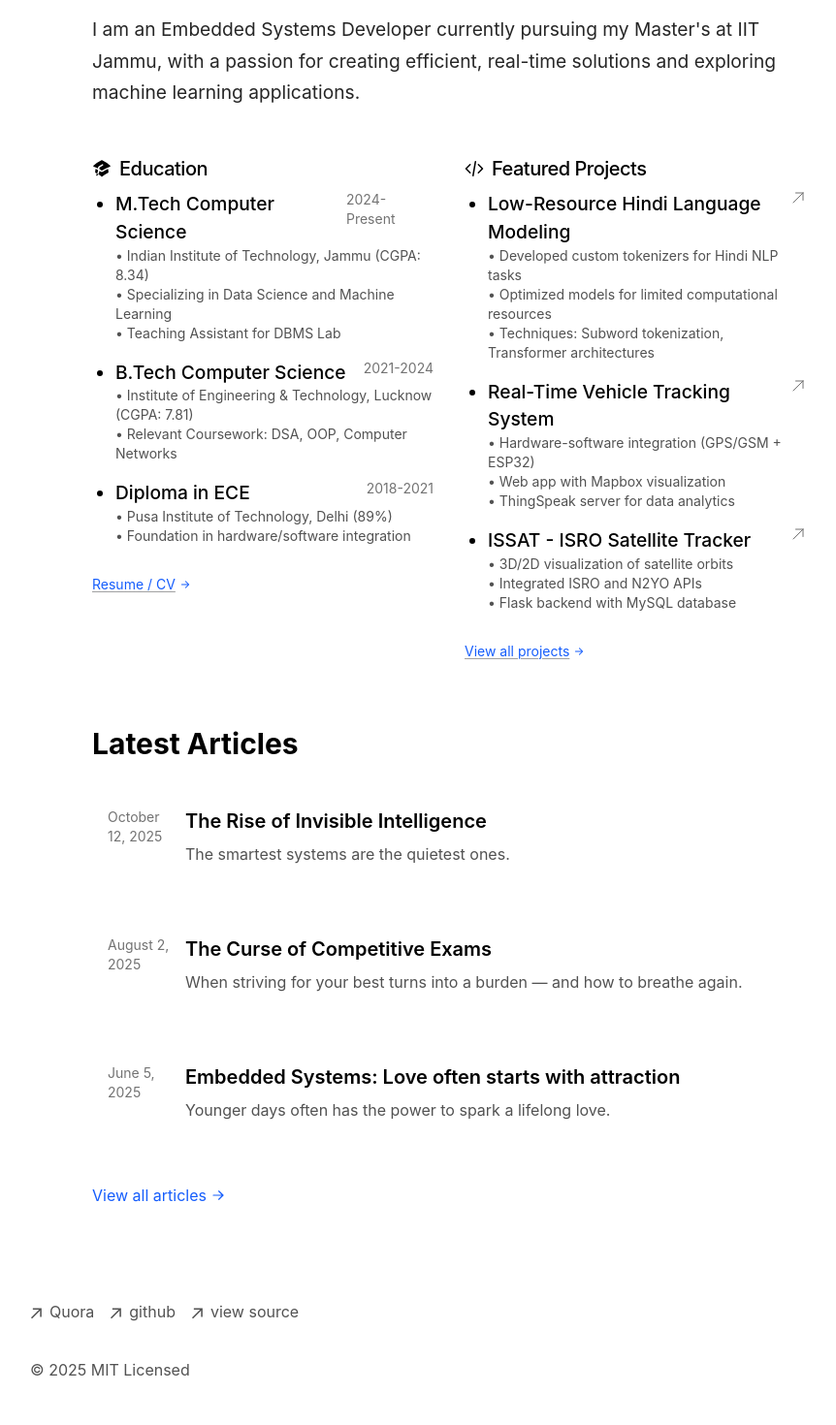
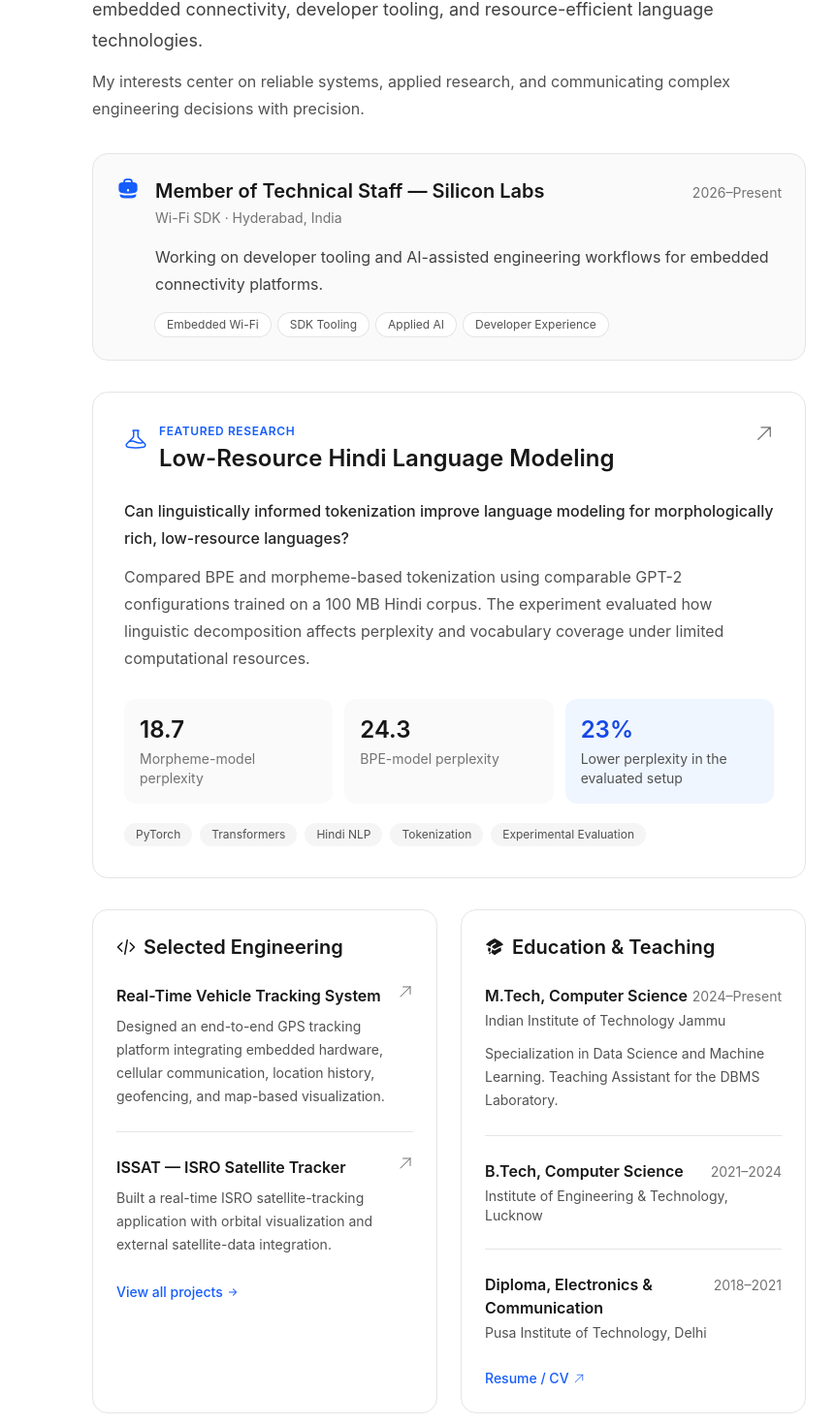
Before and after one commit to rohitkrtiwari/portfolio-web, a Next.js app: page / in a window 1280 px wide. Shown: the part 499-1969 px from the top of the page at 97% size, without its empty margins (177-1039 px from the left). Built offline with nearby package versions, Linux system fonts and the light colour scheme.

Commit message:
refactor profile page content and update dependencies in pnpm lock files

```diff
--- a/app/page.tsx
+++ b/app/page.tsx
@@ -1,7 +1,7 @@
 import { BlogPosts } from 'app/components/posts'
 import Link from 'next/link'
-import { ArrowRightIcon, CodeBracketIcon, AcademicCapIcon } from '@heroicons/react/20/solid'
-import { ArrowUpRightIcon, CodeBracketSquareIcon } from '@heroicons/react/24/outline' // Use this as GitHub icon
+import { ArrowRightIcon, CodeBracketIcon, AcademicCapIcon, BriefcaseIcon } from '@heroicons/react/20/solid'
+import { ArrowUpRightIcon, CodeBracketSquareIcon, BeakerIcon } from '@heroicons/react/24/outline' // Use this as GitHub icon
 
 
 // import { AcademicCapIcon, CodeBracketIcon, ArrowRightIcon } from '@heroicons/react/20/solid'
@@ -21,152 +21,303 @@ export default function Page() {
           </div>
 
           <h1 className="text-4xl md:text-6xl font-bold mb-2">
-            <span className="text-neutral-900 dark:text-white">Hello, I'm </span>
+            {/* <span className="text-neutral-900 dark:text-white">Hello, I'm </span> */}
             <span className="text-blue-600 dark:text-blue-400">Rohit Tiwari</span>
           </h1>
           <p className="text-xl italic text-neutral-600 dark:text-neutral-300 max-w-2xl mx-auto">
-            "Debugging code is my version of therapy—with occasional screaming."
+            "Systems Engineer and Applied ML Researcher"
           </p>
         </div>
       </div>
 
       {/* About Section */}
-      <section className="about mb-16">
-        <div className="prose dark:prose-invert max-w-none">
-          <p className="mb-6">
-            {`I am an Embedded Systems Developer currently pursuing my Master's at IIT Jammu, with a passion for creating efficient, real-time solutions and exploring machine learning applications.`}
+      <section className="about mb-20">
+        <div className="space-y-8">
+          {/* Introduction */}
+          <div className="max-w-4xl">
+            <p className="text-lg leading-8 text-neutral-700 dark:text-neutral-300">
+              I am a systems engineer and applied machine learning researcher working
+              across embedded connectivity, developer tooling, and resource-efficient
+              language technologies.
             </p>
 
-          <div className="grid md:grid-cols-2 gap-8">
-            {/* Education Column - Reverse Chronological */}
-            <div>
-              <h3 className="text-xl font-semibold mb-4 flex items-center">
-                <AcademicCapIcon className="w-5 h-5 mr-2" />
-                Education
+            <p className="mt-3 leading-7 text-neutral-600 dark:text-neutral-400">
+              My interests center on reliable systems, applied research, and
+              communicating complex engineering decisions with precision.
+            </p>
+          </div>
+
+          {/* Current role — intentionally high level */}
+          <div className="rounded-2xl border border-neutral-200 bg-neutral-50 p-6 dark:border-neutral-800 dark:bg-neutral-900/50">
+            <div className="flex flex-col gap-4 sm:flex-row sm:items-start">
+              <BriefcaseIcon className="h-6 w-6 shrink-0 text-blue-600 dark:text-blue-400" />
+
+              <div className="min-w-0 flex-1">
+                <div className="flex flex-col gap-1 sm:flex-row sm:items-baseline sm:justify-between">
+                  <h3 className="text-xl font-semibold text-neutral-900 dark:text-white">
+                    Member of Technical Staff — Silicon Labs
                   </h3>
 
-              <ul className="space-y-4">
-                <li>
-                  <div className="flex justify-between">
-                    <strong>M.Tech Computer Science</strong>
-                    <span className="text-sm text-neutral-500">2024-Present</span>
+                  <span className="shrink-0 text-sm text-neutral-500">
+                    2026–Present
+                  </span>
                 </div>
-                  <div className="text-sm text-neutral-600 dark:text-neutral-400">
-                    • Indian Institute of Technology, Jammu (CGPA: 8.34)
-                    <br />• Specializing in Data Science and Machine Learning
-                    <br />• Teaching Assistant for DBMS Lab
+
+                <p className="mt-1 text-sm text-neutral-500">
+                  Wi-Fi SDK · Hyderabad, India
+                </p>
+
+                <p className="mt-4 max-w-3xl leading-7 text-neutral-700 dark:text-neutral-300">
+                  Working on developer tooling and AI-assisted engineering workflows
+                  for embedded connectivity platforms.
+                </p>
+
+                <div className="mt-4 flex flex-wrap gap-2">
+                  {[
+                    "Embedded Wi-Fi",
+                    "SDK Tooling",
+                    "Applied AI",
+                    "Developer Experience",
+                  ].map((area) => (
+                    <span
+                      key={area}
+                      className="rounded-full bg-white px-3 py-1 text-xs text-neutral-600 ring-1 ring-neutral-200 dark:bg-neutral-950 dark:text-neutral-300 dark:ring-neutral-800"
+                    >
+                      {area}
+                    </span>
+                  ))}
                 </div>
-                </li>
-                <li>
-                  <div className="flex justify-between">
-                    <strong>B.Tech Computer Science</strong>
-                    <span className="text-sm text-neutral-500">2021-2024</span>
               </div>
-                  <div className="text-sm text-neutral-600 dark:text-neutral-400">
-                    • Institute of Engineering & Technology, Lucknow (CGPA: 7.81)
-                    <br />• Relevant Coursework: DSA, OOP, Computer Networks
-                  </div>
-                </li>
-                <li>
-                  <div className="flex justify-between">
-                    <strong>Diploma in ECE</strong>
-                    <span className="text-sm text-neutral-500">2018-2021</span>
-                  </div>
-                  <div className="text-sm text-neutral-600 dark:text-neutral-400">
-                    • Pusa Institute of Technology, Delhi (89%)
-                    <br />• Foundation in hardware/software integration
-                  </div>
-                </li>
-              </ul>
-              <div className="mt-6">
-                <Link
-                  href="https://drive.google.com/file/d/1ik8ypcKdwgFqjrOZMNL6YA2KbkWWA3_P/view?usp=sharing"
-                  className="inline-flex items-center text-sm text-blue-600 dark:text-blue-400 hover:underline"
-                >
-                  Resume / CV
-                  <ArrowRightIcon className="w-3 h-3 ml-1" />
-                </Link>
             </div>
           </div>
 
-            {/* Projects Column - Prioritized */}
+          {/* Featured research — full width */}
+          <article className="rounded-2xl border border-neutral-200 p-6 dark:border-neutral-800 md:p-8">
+            <div className="flex items-start justify-between gap-4">
+              <div className="flex items-start gap-3">
+                <BeakerIcon className="mt-1 h-6 w-6 shrink-0 text-blue-600 dark:text-blue-400" />
+
                 <div>
-              <h3 className="text-xl font-semibold mb-4 flex items-center">
-                <CodeBracketIcon className="w-5 h-5 mr-2" />
-                Featured Projects
+                  <p className="text-xs font-semibold uppercase tracking-wider text-blue-600 dark:text-blue-400">
+                    Featured Research
+                  </p>
+
+                  <h3 className="mt-1 text-2xl font-semibold text-neutral-900 dark:text-white">
+                    Low-Resource Hindi Language Modeling
                   </h3>
+                </div>
+              </div>
 
-              <ul className="space-y-4">
-                <li>
-                  <div className="flex justify-between items-start">
-                    <strong>Low-Resource Hindi Language Modeling</strong>
               <a
                 href="https://github.com/rohitkrtiwari/Low-Resource-NLP-Indian-Language-LLMs"
                 target="_blank"
                 rel="noopener noreferrer"
-                      className="ml-2 text-neutral-500 hover:text-blue-500 transition hover:underline"
-                      aria-label="GitHub repository"
+                className="shrink-0 text-neutral-500 transition hover:text-blue-500"
+                aria-label="View Low-Resource Hindi Language Modeling on GitHub"
               >
-                      <ArrowUpRightIcon className="w-4 h-4" />
+                <ArrowUpRightIcon className="h-5 w-5" />
               </a>
             </div>
-                  <div className="text-sm text-neutral-600 dark:text-neutral-400">
-                    • Developed custom tokenizers for Hindi NLP tasks
-                    <br />• Optimized models for limited computational resources
-                    <br />• Techniques: Subword tokenization, Transformer architectures
+
+            <div className="mt-6 max-w-4xl">
+              <p className="font-medium leading-7 text-neutral-800 dark:text-neutral-200">
+                Can linguistically informed tokenization improve language modeling
+                for morphologically rich, low-resource languages?
+              </p>
+
+              <p className="mt-3 leading-7 text-neutral-600 dark:text-neutral-400">
+                Compared BPE and morpheme-based tokenization using comparable GPT-2
+                configurations trained on a 100 MB Hindi corpus. The experiment
+                evaluated how linguistic decomposition affects perplexity and
+                vocabulary coverage under limited computational resources.
+              </p>
             </div>
-                </li>
 
-                <li>
-                  <div className="flex justify-between items-start">
-                    <strong>Real-Time Vehicle Tracking System</strong>
+            <div className="mt-7 grid gap-3 sm:grid-cols-3">
+              <div className="rounded-xl bg-neutral-50 p-4 dark:bg-neutral-900">
+                <p className="text-2xl font-semibold text-neutral-900 dark:text-white">
+                  18.7
+                </p>
+                <p className="mt-1 text-sm text-neutral-500">
+                  Morpheme-model perplexity
+                </p>
+              </div>
+
+              <div className="rounded-xl bg-neutral-50 p-4 dark:bg-neutral-900">
+                <p className="text-2xl font-semibold text-neutral-900 dark:text-white">
+                  24.3
+                </p>
+                <p className="mt-1 text-sm text-neutral-500">
+                  BPE-model perplexity
+                </p>
+              </div>
+
+              <div className="rounded-xl bg-blue-50 p-4 dark:bg-blue-950/30">
+                <p className="text-2xl font-semibold text-blue-700 dark:text-blue-400">
+                  23%
+                </p>
+                <p className="mt-1 text-sm text-neutral-600 dark:text-neutral-400">
+                  Lower perplexity in the evaluated setup
+                </p>
+              </div>
+            </div>
+
+            <div className="mt-5 flex flex-wrap gap-2">
+              {[
+                "PyTorch",
+                "Transformers",
+                "Hindi NLP",
+                "Tokenization",
+                "Experimental Evaluation",
+              ].map((technology) => (
+                <span
+                  key={technology}
+                  className="rounded-full bg-neutral-100 px-3 py-1 text-xs text-neutral-600 dark:bg-neutral-800 dark:text-neutral-300"
+                >
+                  {technology}
+                </span>
+              ))}
+            </div>
+          </article>
+
+          {/* Equal-width supporting sections */}
+          <div className="grid items-stretch gap-6 lg:grid-cols-2">
+            {/* Engineering projects */}
+            <div className="h-full rounded-2xl border border-neutral-200 p-6 dark:border-neutral-800">
+              <h3 className="flex items-center text-xl font-semibold text-neutral-900 dark:text-white">
+                <CodeBracketIcon className="mr-2 h-5 w-5" />
+                Selected Engineering
+              </h3>
+
+              <div className="mt-6 divide-y divide-neutral-200 dark:divide-neutral-800">
+                <article className="pb-6">
+                  <div className="flex items-start justify-between gap-4">
+                    <h4 className="font-semibold text-neutral-900 dark:text-white">
+                      Real-Time Vehicle Tracking System
+                    </h4>
+
                     <a
                       href="https://github.com/rohitkrtiwari/real-time-vehicle-tracking-system"
                       target="_blank"
                       rel="noopener noreferrer"
-                      className="ml-2 text-neutral-500 hover:text-blue-500 transition hover:underline"
-                      aria-label="GitHub repository"
+                      className="shrink-0 text-neutral-500 transition hover:text-blue-500"
+                      aria-label="View Vehicle Tracking System on GitHub"
                     >
-                      <ArrowUpRightIcon className="w-4 h-4" />
+                      <ArrowUpRightIcon className="h-4 w-4" />
                     </a>
                   </div>
-                  <div className="text-sm text-neutral-600 dark:text-neutral-400">
-                    • Hardware-software integration (GPS/GSM + ESP32)
-                    <br />• Web app with Mapbox visualization
-                    <br />• ThingSpeak server for data analytics
-                  </div>
-                </li>
 
-                <li>
-                  <div className="flex justify-between items-start">
-                    <strong>ISSAT - ISRO Satellite Tracker</strong>
+                  <p className="mt-2 text-sm leading-6 text-neutral-600 dark:text-neutral-400">
+                    Designed an end-to-end GPS tracking platform integrating
+                    embedded hardware, cellular communication, location history,
+                    geofencing, and map-based visualization.
+                  </p>
+                </article>
+
+                <article className="py-6">
+                  <div className="flex items-start justify-between gap-4">
+                    <h4 className="font-semibold text-neutral-900 dark:text-white">
+                      ISSAT — ISRO Satellite Tracker
+                    </h4>
+
                     <a
                       href="https://github.com/rohitkrtiwari/ISSAT-ISRO-Satellite-Tracker"
                       target="_blank"
                       rel="noopener noreferrer"
-                      className="ml-2 text-neutral-500 hover:text-blue-500 transition hover:underline"
-                      aria-label="GitHub repository"
+                      className="shrink-0 text-neutral-500 transition hover:text-blue-500"
+                      aria-label="View ISSAT on GitHub"
                     >
-                      <ArrowUpRightIcon className="w-4 h-4" />
+                      <ArrowUpRightIcon className="h-4 w-4" />
                     </a>
                   </div>
-                  <div className="text-sm text-neutral-600 dark:text-neutral-400">
-                    • 3D/2D visualization of satellite orbits
-                    <br />• Integrated ISRO and N2YO APIs
-                    <br />• Flask backend with MySQL database
+
+                  <p className="mt-2 text-sm leading-6 text-neutral-600 dark:text-neutral-400">
+                    Built a real-time ISRO satellite-tracking application with
+                    orbital visualization and external satellite-data integration.
+                  </p>
+                </article>
               </div>
-                </li>
-              </ul>
 
-              <div className="mt-6">
               <Link
                 href="/projects"
-                  className="inline-flex items-center text-sm text-blue-600 dark:text-blue-400 hover:underline"
+                className="inline-flex items-center text-sm font-medium text-blue-600 hover:underline dark:text-blue-400"
               >
                 View all projects
-                  <ArrowRightIcon className="w-3 h-3 ml-1" />
+                <ArrowRightIcon className="ml-1 h-3 w-3" />
               </Link>
             </div>
+
+            {/* Education */}
+            <div className="h-full rounded-2xl border border-neutral-200 p-6 dark:border-neutral-800">
+              <h3 className="flex items-center text-xl font-semibold text-neutral-900 dark:text-white">
+                <AcademicCapIcon className="mr-2 h-5 w-5" />
+                Education &amp; Teaching
+              </h3>
+
+              <div className="mt-6 divide-y divide-neutral-200 dark:divide-neutral-800">
+                <div className="pb-6">
+                  <div className="flex flex-col gap-1 sm:flex-row sm:items-baseline sm:justify-between">
+                    <h4 className="font-semibold text-neutral-900 dark:text-white">
+                      M.Tech, Computer Science
+                    </h4>
+
+                    <span className="shrink-0 text-sm text-neutral-500">
+                      2024–Present
+                    </span>
+                  </div>
+
+                  <p className="mt-1 text-sm text-neutral-600 dark:text-neutral-400">
+                    Indian Institute of Technology Jammu
+                  </p>
+
+                  <p className="mt-3 text-sm leading-6 text-neutral-600 dark:text-neutral-400">
+                    Specialization in Data Science and Machine Learning. Teaching
+                    Assistant for the DBMS Laboratory.
+                  </p>
+                </div>
+
+                <div className="py-6">
+                  <div className="flex flex-col gap-1 sm:flex-row sm:items-baseline sm:justify-between">
+                    <h4 className="font-semibold text-neutral-900 dark:text-white">
+                      B.Tech, Computer Science
+                    </h4>
+
+                    <span className="shrink-0 text-sm text-neutral-500">
+                      2021–2024
+                    </span>
+                  </div>
+
+                  <p className="mt-1 text-sm text-neutral-600 dark:text-neutral-400">
+                    Institute of Engineering &amp; Technology, Lucknow
+                  </p>
+                </div>
+
+                <div className="py-6">
+                  <div className="flex flex-col gap-1 sm:flex-row sm:items-baseline sm:justify-between">
+                    <h4 className="font-semibold text-neutral-900 dark:text-white">
+                      Diploma, Electronics &amp; Communication
+                    </h4>
+
+                    <span className="shrink-0 text-sm text-neutral-500">
+                      2018–2021
+                    </span>
+                  </div>
+
+                  <p className="mt-1 text-sm text-neutral-600 dark:text-neutral-400">
+                    Pusa Institute of Technology, Delhi
+                  </p>
+                </div>
+              </div>
+
+              <a
+                href="https://drive.google.com/file/d/1ik8ypcKdwgFqjrOZMNL6YA2KbkWWA3_P/view?usp=sharing"
+                target="_blank"
+                rel="noopener noreferrer"
+                className="inline-flex items-center text-sm font-medium text-blue-600 hover:underline dark:text-blue-400"
+              >
+                Resume / CV
+                <ArrowUpRightIcon className="ml-1 h-3 w-3" />
+              </a>
             </div>
           </div>
         </div>
--- a/pnpm-workspace.yaml
+++ b/pnpm-workspace.yaml
@@ -1,2 +1,2 @@
-onlyBuiltDependencies:
-  - '@vercel/speed-insights'
+allowBuilds:
+  '@vercel/speed-insights': false
```
Also changed, not shown: 1 other file (tests, documents, lock files or other folders). Lines whose indentation alone changed are shown as unchanged.
